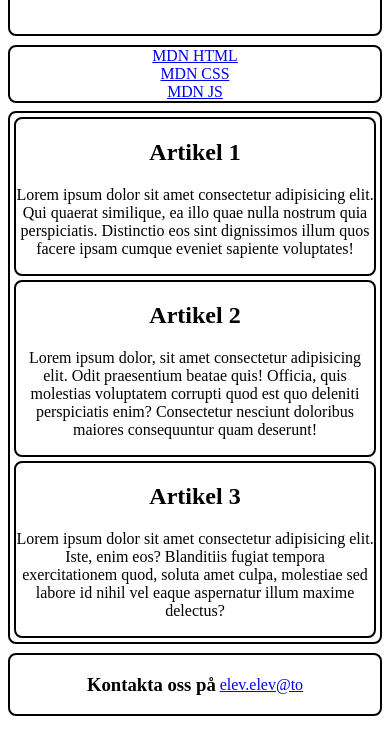
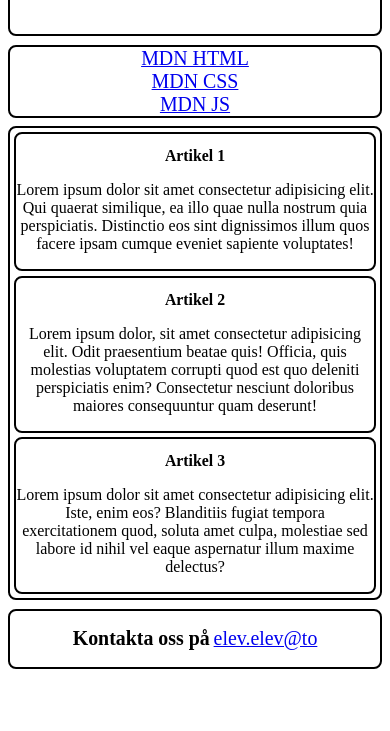
Before and after one commit to te22a-lignell-alexandra/9a_RWD, a plain HTML site: page index.html in a window 390 px wide. Shown: the part 113-844 px from the top of the page. Drawn offline with Linux system fonts and the light colour scheme.

Commit message:
sista, nu är mobil klar

```diff
--- a/index.html
+++ b/index.html
@@ -38,7 +38,7 @@
 </main>
 
 <footer>
-    <h3>Kontakta oss på</h3>
+    <h2>Kontakta oss på</h2>
     <a href="mailto:nobody@gmail.com">elev.elev@to</a>
 </footer>
 
--- a/style.css
+++ b/style.css
@@ -29,10 +29,14 @@ main{
     padding: .5vh;
 }
 
-main > article{
+article{
     text-align: center;
     border: 2px solid black;
     border-radius: .5rem;
+}
+
+article > h2{
+    font-size: calc(.5rem + 2vw);
 }
 
 footer{
@@ -44,3 +48,7 @@ footer{
     justify-content: center;
     gap: 1vw;
 }
+
+footer > h2, a{
+    font-size: calc(1rem + 1vw);
+}
```
Lines whose indentation alone changed are shown as unchanged.
